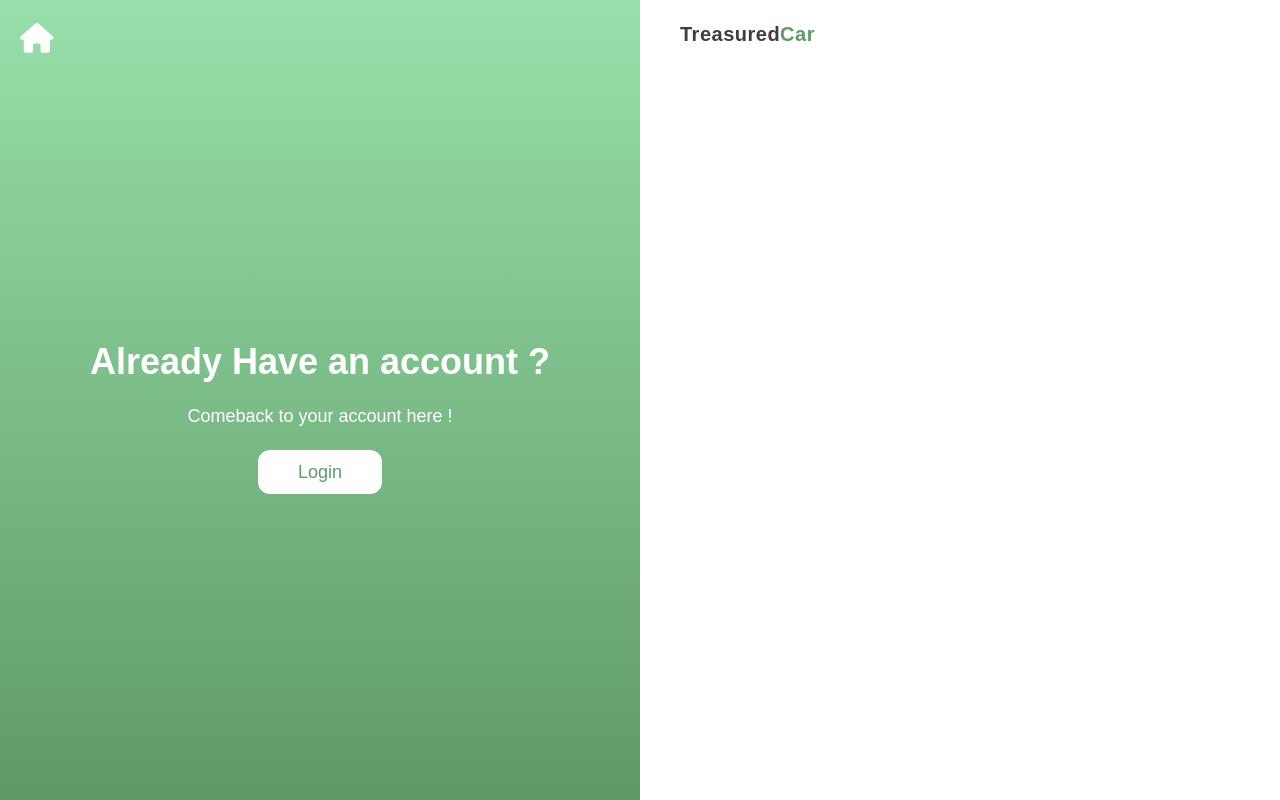
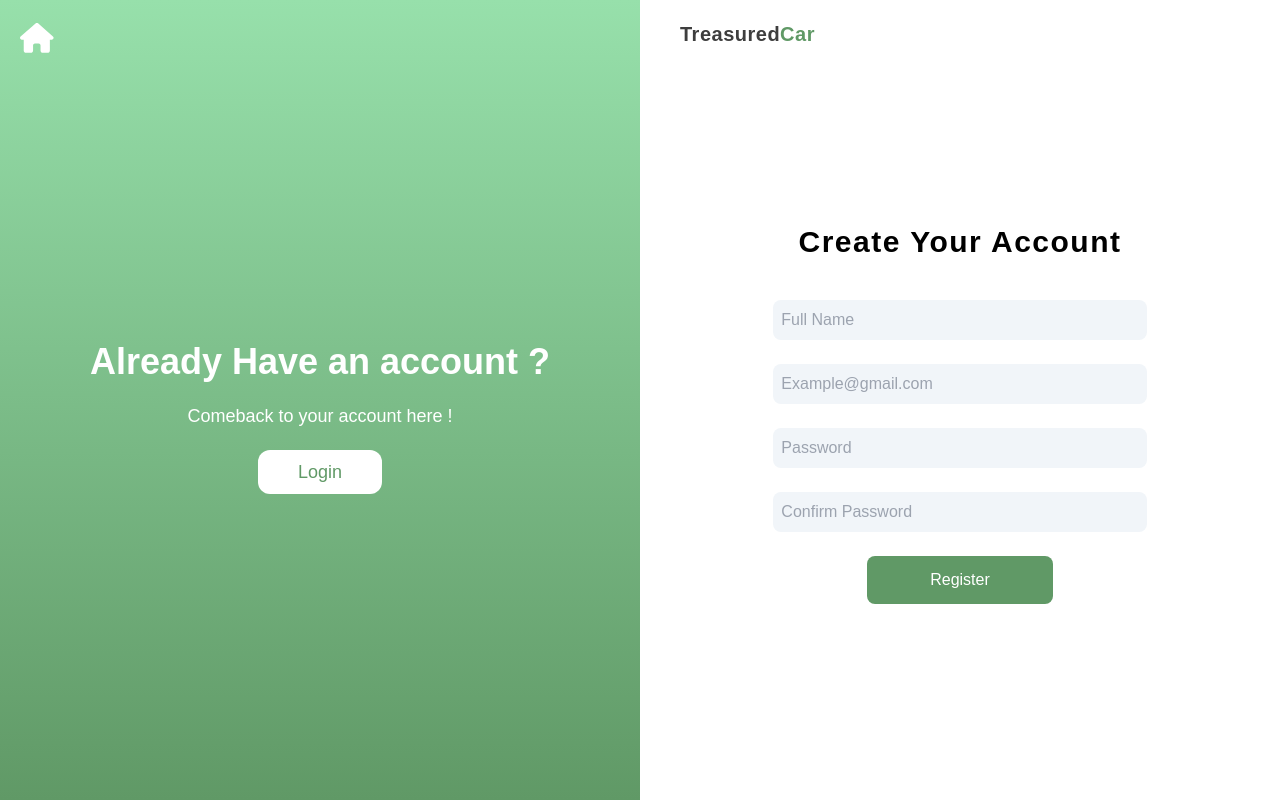
Before and after one commit to Justcallmesu/treasuredcar-web, a Vue app: page /auth/register in a window 1280 px wide. Built offline with nearby package versions, Linux system fonts and the light colour scheme; no server answers.

Commit message:
Finished User Register Page && Created Page transition in BaseAuthPage

```diff
--- a/src/components/BaseAuthPage.vue
+++ b/src/components/BaseAuthPage.vue
@@ -31,7 +31,11 @@
         </section>
         <div class="p-10 py-5 flex flex-col-reverse md:flex-col">
             <h1 class="font-poppins font-bold tracking-wide text-xl text-[#3E3E3E]">Treasured<span class="text-primary">Car</span></h1>
-            <router-view></router-view>
+                <router-view v-slot="{ Component }">
+                    <transition name="fade" mode="out-in">
+                        <component :is="Component"></component>
+                    </transition>
+                </router-view>
         </div>
     </main>
 </template>
--- a/src/components/Page/auth/RegisterPage.vue
+++ b/src/components/Page/auth/RegisterPage.vue
@@ -1,5 +1,130 @@
 <template>
-    <div>
-
+    <div class="flex flex-col justify-center gap-10 items-center h-full w-full">
+        <h1 class="text-3xl font-bold tracking-wider">Create Your Account</h1>
+        <div class="w-full flex flex-col items-center gap-5">
+            <div class="form-control">
+                <input type="text" class="form-input" placeholder="Full Name" v-model="fullName">
+                <p class="text-red-400">{{ nameError }}</p>
+            </div>
+            <div class="form-control">
+                <input type="email" class="form-input" placeholder="Example@gmail.com" v-model="email">
+                <p class="text-red-400">{{ emailError }}</p>
+            </div>
+            <div class="form-control">
+                <div class="w-full relative">
+                    <i class="bi absolute right-4 top-2 cursor-pointer scale-150 text-gray-400" :class="getIcons" @click="isVisible = !isVisible"></i>
+                    <input :type="getType" class="form-input pr-10" placeholder="Password" v-model="password">
+                </div>
+                <p class="text-red-400">{{ passwordError }}</p>
+            </div>
+            <div class="form-control">
+                <div class="w-full relative">
+                    <i class="bi absolute right-4 top-2 cursor-pointer scale-150 text-gray-400" :class="getIcons" @click="isVisible = !isVisible"></i>
+                    <input :type="getType" class="form-input pr-10" placeholder="Confirm Password" v-model="confirmPassword">
+                </div>
+                <p class="text-red-400">{{ passwordError }}</p>
+            </div>
+            <button class="form-button" @click="register">Register</button>
+        </div>
     </div>
 </template>
+
+<script>
+// Components
+import emailvalidator from "email-validator";
+
+// NPM Modules
+import axios from "axios";
+
+// Config
+import config from "../../../utils/config.js"
+
+export default{
+    data(){
+        return{
+            // Accessibility
+            isVisible:false,
+
+            // Input Variable
+            email:"",
+            fullName:"",
+            password:"",
+            confirmPassword:"",
+
+            // Error
+            passwordError:"",
+            emailError:"",
+            nameError:"",
+
+            // Register Variable
+            isValid:true
+        }
+    },
+    computed:{
+        getType() {
+            if (this.isVisible) {
+                return "text";
+            }
+            return "password";
+        },
+        getIcons(){
+            if (this.isVisible) {
+                return { "bi-eye-slash-fill": true };
+            }
+            return { "bi-eye-fill": true };
+        }
+    },
+    methods:{
+        async register(){
+            this.isValid = true;
+            this.emailError = this.passwordError = this.nameError = "";
+
+            if(!this.email || !this.name || !this.password || !this.confirmPassword){
+                this.isValid = false;
+                return this.emailError = this.passwordError = this.nameError = "Please fill the data";
+            }
+
+            if (this.name.length <= 1 ) {
+                this.isValid = false;
+                this.nameError = "Seriously ? your name only has 1 character ?"
+            }
+
+            if(!emailvalidator.validate(this.email)) {
+                this.isValid = false;
+                this.emailError = "Invalid Email";
+            }
+
+            if(this.password.length < 8 || this.confirmPassword.length < 8 ) {
+                this.isValid = false;
+                return this.passwordError = "Password length must 8 character or more";
+
+            }
+
+            if(this.password !== this.confirmPassword){
+                this.isValid = false;
+                this.passwordError = "Password and Confirm Password Doesnt Match";
+            }
+
+            if(this.isValid){
+                try{
+                    await axios.post(`${process.env.VUE_APP_serverURL}/api/v1/user/register`,{
+                        name:this.name,
+                        email:this.email,
+                        password:this.password,
+                        confirmPassword:this.confirmPassword
+                    },
+                    {
+                        headers:config.headers
+                        ,withCredentials:true
+                    })
+                    this.$router.replace({name:"login"});
+                }catch({response}){
+                    if(response.status !== 200 && response.data.message.match(/email/ig)){
+                        return this.emailError = response.data.message;
+                    }
+                }
+            }
+        }
+    }
+}
+</script>
```
Also changed, not shown: src/components/BasePage.vue (+4 -4 lines).
